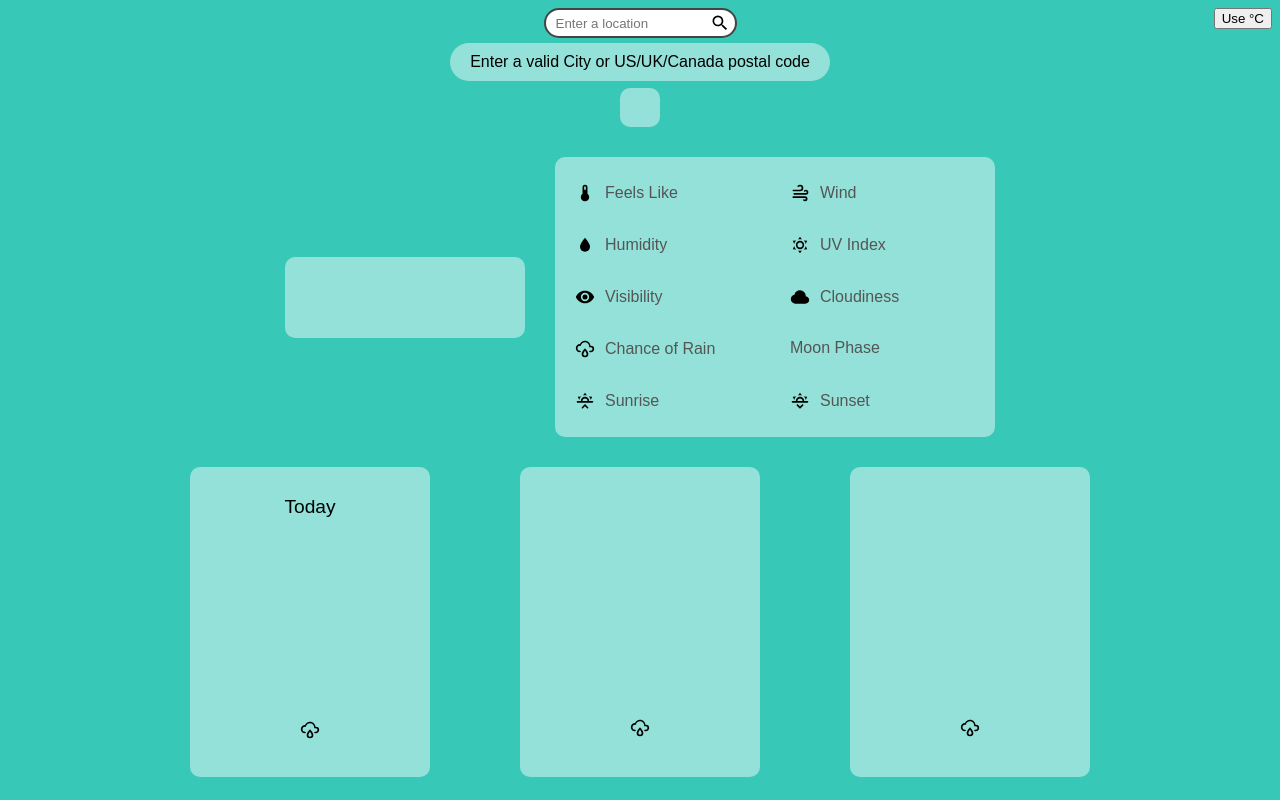
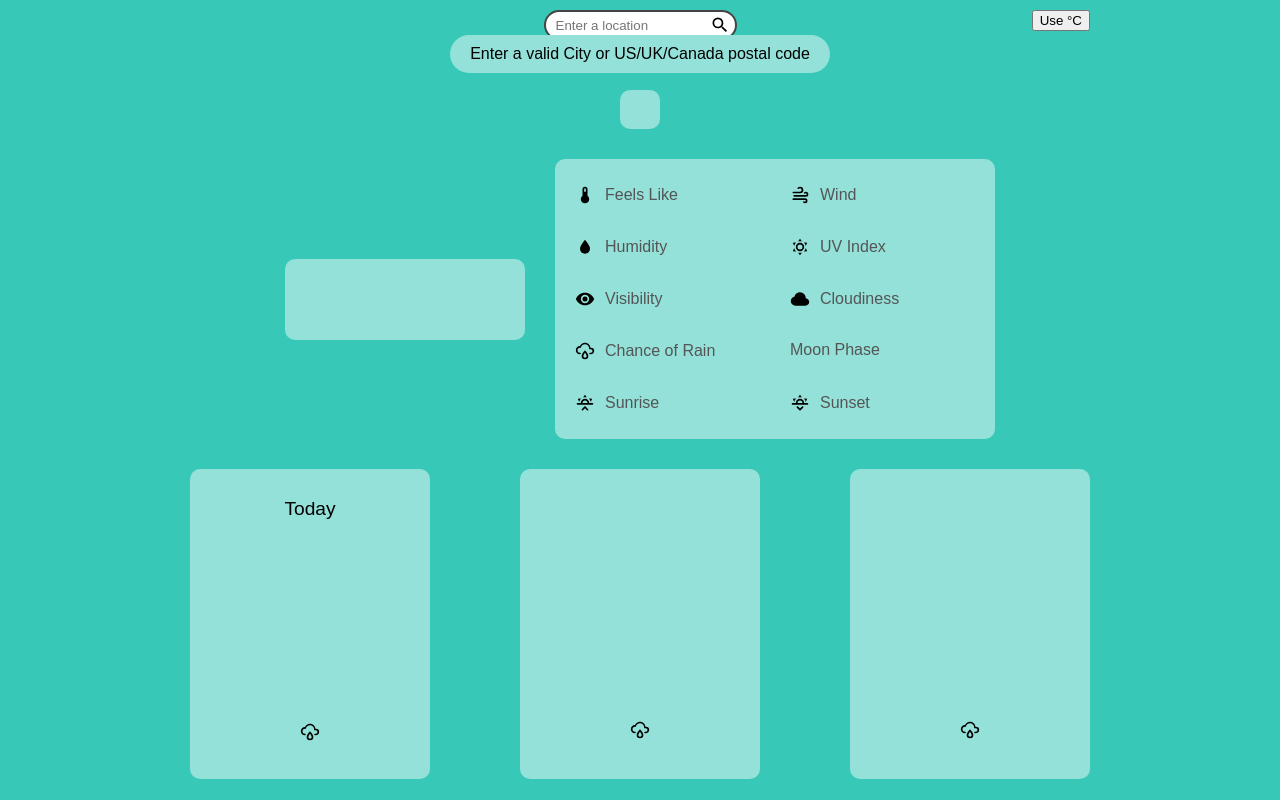
Before and after one commit to kyledinardi/odin-weather-app, a website built with webpack: page src/template.html in a window 1280 px wide. Built offline with nearby package versions, Linux system fonts and the light colour scheme; no server answers.

Commit message:
Adjust placement of measurement toggle button

```diff
--- a/src/style.css
+++ b/src/style.css
@@ -5,6 +5,8 @@
 
 body {
   position: relative;
+  width: 900px;
+  margin: auto;
 }
 
 form {
@@ -19,6 +21,7 @@
   border: 2px solid #444;
   padding-left: 10px;
   height: 30px;
+  margin-top: 10px;
 }
 
 .submit-btn {
@@ -26,7 +29,7 @@
   padding: 0;
   height: 20px;
   position: absolute;
-  top: 5px;
+  top: 15px;
   right: 7px;
   cursor: pointer;
 }
@@ -52,7 +55,7 @@
 .measurement-toggle {
   display: block;
   position: absolute;
-  top: 0;
+  top: 10px;
   right: 0;
 }
 
```
Also changed, not shown: dist/main.js.
